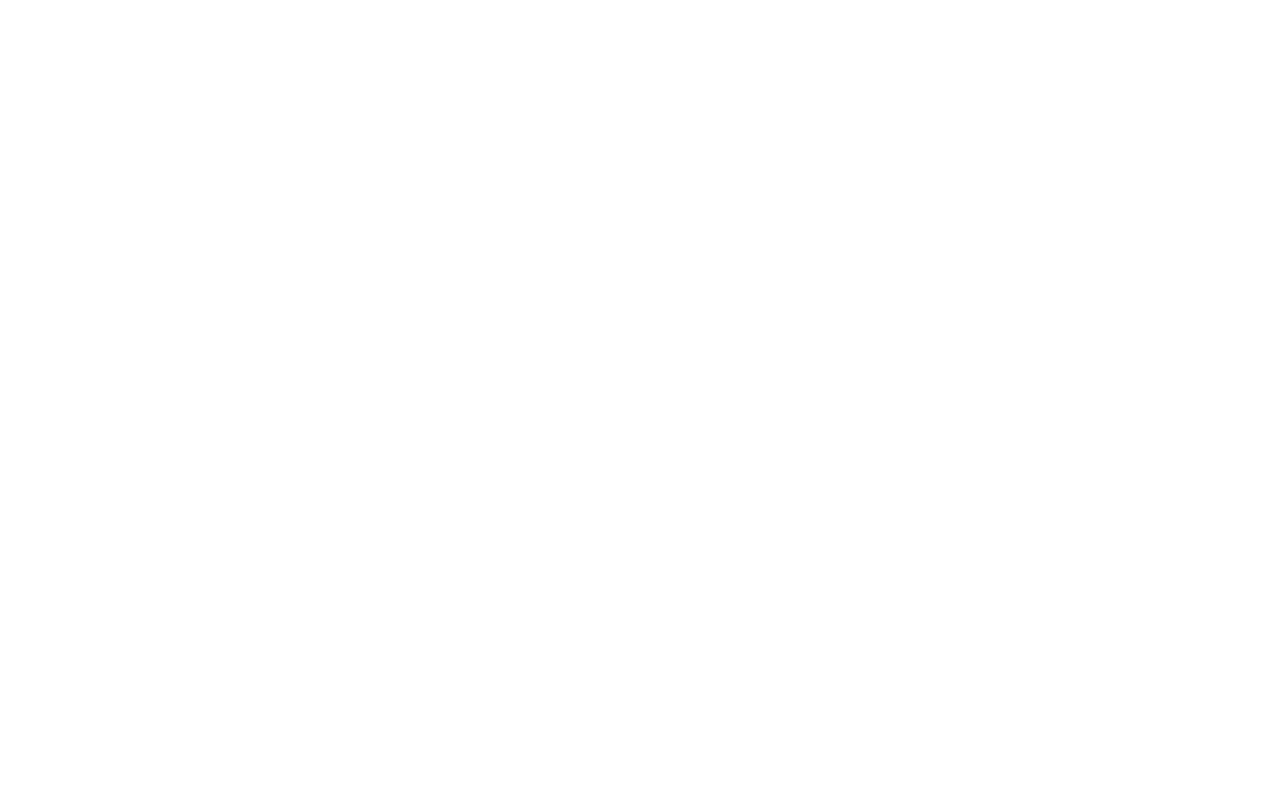
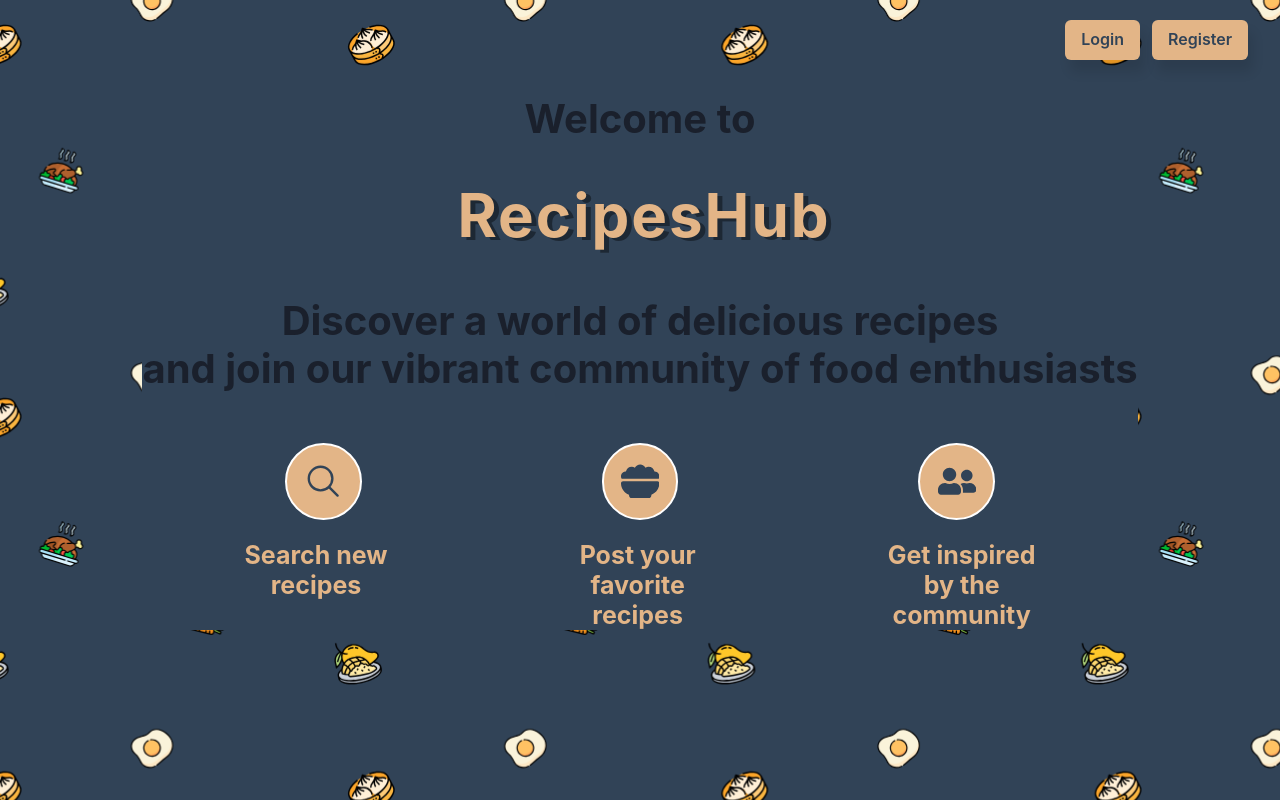
Before and after one commit to dariaCusutura/RecipesHub-FE, a React (Vite) app: page /welcome in a window 1280 px wide. Before the commit this address had no page. Built offline with nearby package versions, Linux system fonts and the light colour scheme.

Commit message:
Built Welcome page

```diff
--- a/src/App.tsx
+++ b/src/App.tsx
@@ -3,12 +3,14 @@ import RecipesPage from "./pages/RecipesPage";
 import Login from "./pages/LoginPage";
 import Register from "./pages/RegisterPage";
 import Admin from "./pages/Admin";
+import WelcomePage from "./pages/WelcomePage";
 
 function App() {
   return (
     <BrowserRouter>
       <Routes>
-        <Route path="/" element={<RecipesPage  />} />
+        <Route path="/welcome" element={<WelcomePage/>}/>
+        <Route path="/userPage" element={<RecipesPage  />} />
         <Route path="/admin" element={<Admin/>} />
         <Route path="/login" element={<Login />} />
         <Route path="/register" element={<Register />} />
--- /dev/null
+++ b/src/components/Logo.tsx
@@ -0,0 +1,33 @@
+import { Heading } from "@chakra-ui/react";
+
+interface Props {
+  size: string;
+}
+
+const Logo = ({size}: Props) => {
+  return (
+    <Heading
+      paddingLeft={2}
+      paddingTop={3}
+      color={"thirdColor"}
+      bgColor={"background"}
+      sx={{
+        fontSize: size !== "" ? size : "40px",
+        fontWeight: "bold",
+        textShadow: "5px 3px 0px rgba(0, 0, 0, 0.4)",
+        letterSpacing: "2px",
+        paddingBottom: "2px",
+        marginBottom: "20px",
+      }}
+      _hover={{
+        color: "accent",
+        transition: "0.7s",
+        textShadow: "5px 3px 0px rgba(0, 0, 0, 0.6)",
+      }}
+    >
+      RecipesHub
+    </Heading>
+  );
+};
+
+export default Logo;
--- a/src/components/MyAccountMenu.tsx
+++ b/src/components/MyAccountMenu.tsx
@@ -29,7 +29,7 @@ const MyAccountMenu = ({ logout, email, name, isAdmin, _id }: Props) => {
         variant="primary"
         as={Button}
         leftIcon={<VscAccount size={25} />}
-        px={8}
+        paddingRight={"55px"}
         paddingStart={2}
         marginEnd={4}
       >
@@ -40,7 +40,7 @@ const MyAccountMenu = ({ logout, email, name, isAdmin, _id }: Props) => {
         <MenuGroup title={email} fontSize={17} color={"background"} />
         <MenuDivider />
         <ManageAccount name={name} email={email} _id={_id} />
-        <MenuItem id="logout" paddingLeft={4} onClick={logout} >
+        <MenuItem id="logout" paddingLeft={4} onClick={logout}>
           <HStack spacing={1}>
             <MdLogout size={19} />
             <Text color={"background"}>Log Out</Text>
--- a/src/components/NavBar.tsx
+++ b/src/components/NavBar.tsx
@@ -1,9 +1,9 @@
-import { HStack, Image } from "@chakra-ui/react";
-import logo from "./logo.png";
+import {  HStack, useBreakpointValue } from "@chakra-ui/react";
 import SearchBar from "./SearchBar";
 import MyAccountMenu from "./MyAccountMenu";
 import { Recipe } from "../hooks/useRecipes";
 import { User } from "../hooks/useUsers";
+import Logo from "./Logo";
 
 interface Props {
   Logout: () => void;
@@ -24,9 +24,10 @@ const NavBar = ({
   mode,
   _id,
 }: Props) => {
+  const isLogoVisible = useBreakpointValue({ base: false, lg: true });
   return (
     <HStack justifyContent="space-between" padding="5px">
-      <Image src={logo} boxSize="60px" />
+      {isLogoVisible && <Logo size="" />}
       <SearchBar submitInput={(result) => submitInput(result)} mode={mode} />
       <MyAccountMenu
         logout={Logout}
--- a/src/pages/LoginPage.tsx
+++ b/src/pages/LoginPage.tsx
@@ -26,7 +26,7 @@ const Login = () => {
   const [password, setPassword] = useState("");
   const [error, setError] = useState("");
   // eslint-disable-next-line @typescript-eslint/no-unused-vars
-  const [cookie, setCookie, removeCookie] = useCookies([]);
+  const [cookie,, removeCookie] = useCookies([]);
   if (cookie.jwt) removeCookie("jwt");
   const handleSubmit = async () => {
     await axios
@@ -39,7 +39,7 @@ const Login = () => {
       .then((res) => {
         if (res !== undefined && (res as AxiosResponse).status === 200) {
           if ((res as AxiosResponse).data.isAdmin === true) navigate("/admin");
-          else navigate("/");
+          else navigate("/userPage");
         }
       });
   };
--- a/src/pages/RegisterPage.tsx
+++ b/src/pages/RegisterPage.tsx
@@ -28,7 +28,7 @@ const Register = () => {
   const [name, setName] = useState("");
   const [error, setError] = useState("");
   // eslint-disable-next-line @typescript-eslint/no-unused-vars
-  const [cookie, setCookie, removeCookie] = useCookies([]);
+  const [cookie,, removeCookie] = useCookies([]);
   if (cookie.jwt) removeCookie("jwt");
   const handleSubmit = async () => {
     await axios
@@ -44,7 +44,7 @@ const Register = () => {
       })
       .then((res) => {
         if (res !== undefined && (res as AxiosResponse).status === 200)
-          navigate("/");
+          navigate("/userPage");
       });
   };
   const theme = useTheme();
--- /dev/null
+++ b/src/pages/WelcomePage.tsx
@@ -0,0 +1,153 @@
+import {
+  Avatar,
+  AvatarGroup,
+  Box,
+  Button,
+  Center,
+  Flex,
+  Grid,
+  GridItem,
+  HStack,
+  Heading,
+  VStack,
+  Text,
+  useTheme,
+  useBreakpointValue,
+} from "@chakra-ui/react";
+import pattern from "../components/pattern.svg";
+import Logo from "../components/Logo";
+import { useNavigate } from "react-router-dom";
+import { useCookies } from "react-cookie";
+import { IoSearchOutline } from "react-icons/io5";
+import { FaBowlFood } from "react-icons/fa6";
+import { FaUserFriends } from "react-icons/fa";
+
+const WelcomePage = () => {
+  const navigate = useNavigate();
+  const [cookie, , removeCookie] = useCookies([]);
+  if (cookie.jwt) removeCookie("jwt");
+  const theme = useTheme();
+  const color = theme.colors.background;
+  const marginBottom = useBreakpointValue({ base: 4, sm: 8, md: 12 });
+  const size= useBreakpointValue({ base: "60px", sm: "30px", md: "60px" });
+
+  return (
+    <Box
+      bgImage={`url(${pattern})`}
+      bgSize="cover"
+      bgPosition="center"
+      bgAttachment="fixed"
+      position="fixed"
+      top={0}
+      left={0}
+      h="100vh"
+      w="100vw"
+      m={0}
+      p={0}
+      overflowY="auto"
+    >
+      <Grid templateAreas={`"nav" "main"`}>
+        <GridItem area={"nav"}>
+          <Flex padding="20px" justifyContent="flex-end">
+            <Button
+              variant={"primary"}
+              marginRight={3}
+              onClick={() => navigate("/login")}
+            >
+              Login
+            </Button>
+            <Button
+              variant={"primary"}
+              marginRight={3}
+              onClick={() => navigate("/register")}
+            >
+              Register
+            </Button>
+          </Flex>
+        </GridItem>
+        <Center>
+          <GridItem
+            area={"main"}
+            marginTop={15}
+            bgColor={"background"}
+            maxW="85%"
+            maxH="110%"
+            marginBottom={marginBottom}
+          >
+            <VStack spacing={6}>
+              <Heading
+                textAlign="center"
+                bgColor={"background"}
+                fontSize={"40px"}
+              >
+                Welcome to
+              </Heading>
+              <Logo size={size} />
+              <Heading
+                textAlign="center"
+                bgColor={"background"}
+                fontSize={"40px"}
+              >
+                Discover a world of delicious recipes <br /> and join our
+                vibrant community of food enthusiasts
+              </Heading>
+            </VStack>
+            <AvatarGroup
+              marginTop={50}
+              spacing="15rem"
+              bgColor={"background"}
+              justifyContent={"center"}
+            >
+              <Avatar
+                bg={"thirdColor"}
+                icon={<IoSearchOutline size={"2em"} color={color} />}
+                boxSize="4em"
+                _hover={{
+                  bg: "accent",
+                  transition: "0.9s",
+                }}
+              />
+              <Avatar
+                bg={"thirdColor"}
+                icon={<FaBowlFood size={"2em"} color={color} />}
+                boxSize="4em"
+                _hover={{
+                    bg: "accent",
+                    transition: "0.9s",
+                  }}
+              />
+              <Avatar
+                bg={"thirdColor"}
+                icon={<FaUserFriends size={"2em"} color={color} />}
+                boxSize="4em"
+                _hover={{
+                    bg: "accent",
+                    transition: "0.9s",
+                  }}
+              />
+            </AvatarGroup>
+            <HStack spacing={"12rem"} justifyContent={"center"} marginTop={5}>
+              <Heading fontSize={25}>
+                <Text textAlign="center">Search new</Text>
+                <Text textAlign="center">recipes</Text>
+                <br />
+              </Heading>
+              <Heading fontSize={25}>
+                <Text textAlign="center">Post your</Text>
+                <Text textAlign="center">favorite</Text>
+                <Text textAlign="center">recipes</Text>
+              </Heading>
+              <Heading fontSize={25}>
+                <Text textAlign="center">Get inspired</Text>
+                <Text textAlign="center">by the</Text>
+                <Text textAlign="center">community</Text>
+              </Heading>
+            </HStack>
+          </GridItem>
+        </Center>
+      </Grid>
+    </Box>
+  );
+};
+
+export default WelcomePage;
```
Also changed, not shown: src/pages/RecipesPage.tsx (+7 -7 lines), src/components/Antet.png (added).
